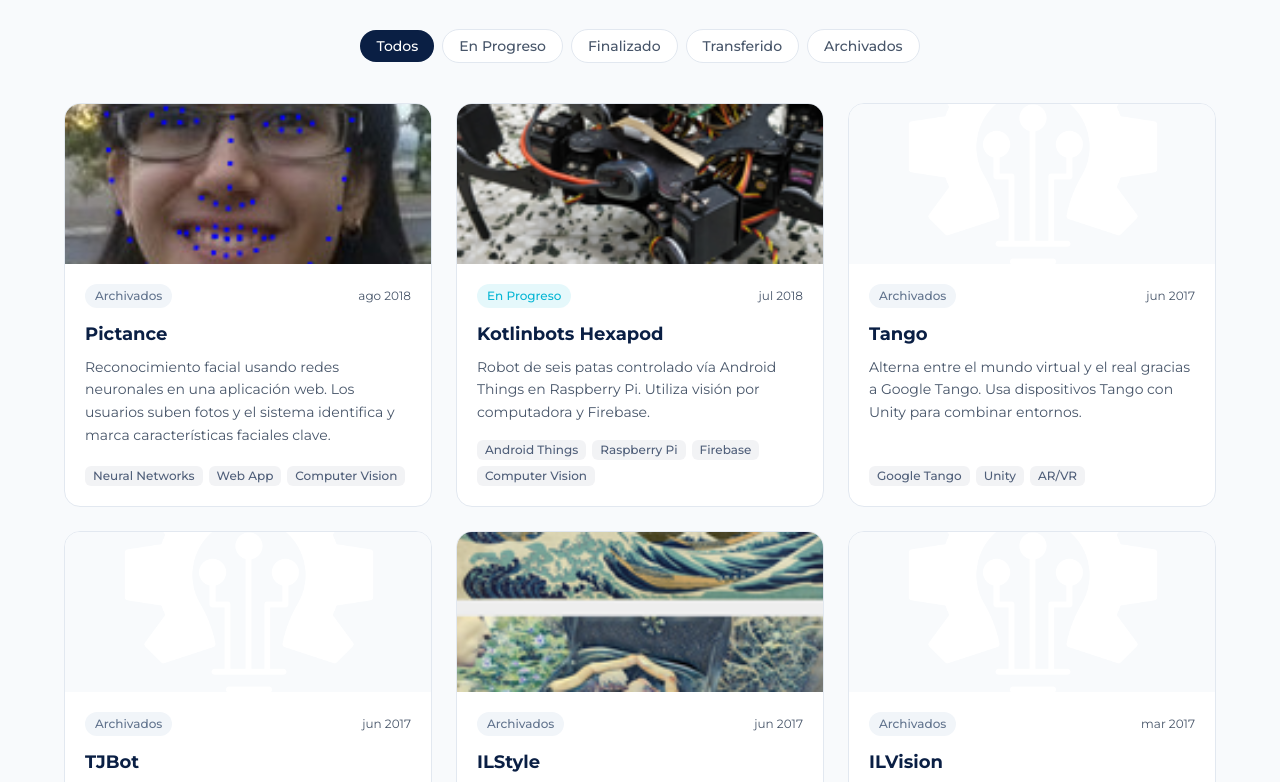
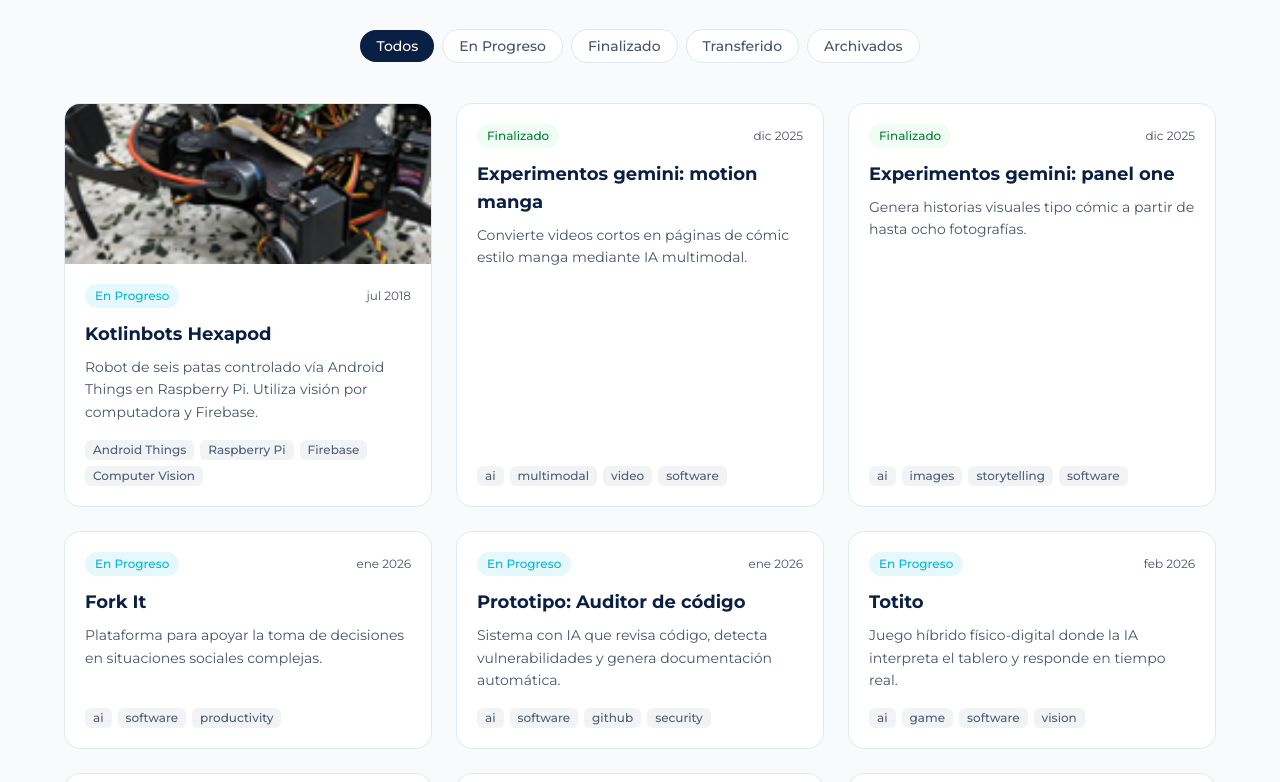
Before and after one commit to ykro/innovation-lab, a Next.js app: page / in a window 1280 px wide. Shown: the part 2198-2980 px from the top of the page. Built offline with nearby package versions, Linux system fonts and the light colour scheme.

Commit message:
Exclude archived projects from default 'Todos' filter
Legacy projects now only appear when the user explicitly selects the
Archivados / Legacy filter.

```diff
--- a/components/Projects.tsx
+++ b/components/Projects.tsx
@@ -18,7 +18,9 @@ export default function Projects() {
   const [filter, setFilter] = useState<Project["status"] | "all">("all");
 
   const filtered =
-    filter === "all" ? projects : projects.filter((p) => p.status === filter);
+    filter === "all"
+      ? projects.filter((p) => p.status !== "archived")
+      : projects.filter((p) => p.status === filter);
 
   return (
     <section id="proyectos" className="bg-light-bg px-4 py-16 sm:px-6 sm:py-24">
```
